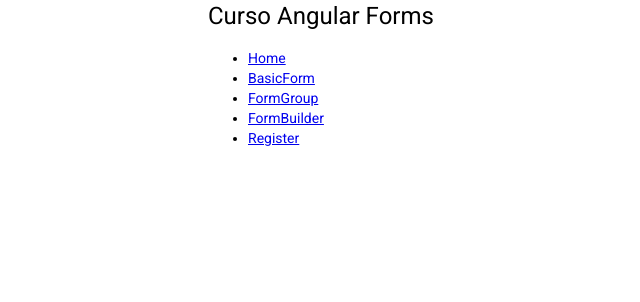
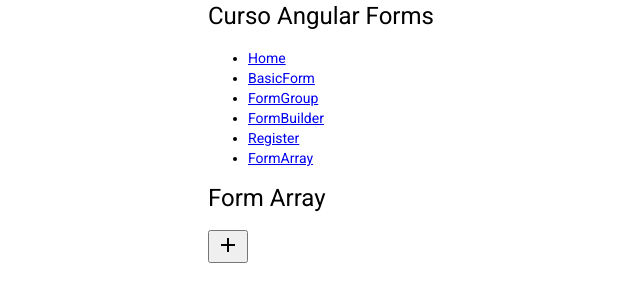
Before and after one commit to JuamBer/Platzi-CursoAngularForms, an Angular app: page /form-array in a window 1280 px wide. Before the commit this address led to /. Shown: the top 302 px of the page, without its empty margins (112-752 px from the left). Built offline with nearby package versions, Linux system fonts and the light colour scheme.

Commit message:
feat: Forms dinámicos con FormArray

```diff
--- a/src/app/app-routing.module.ts
+++ b/src/app/app-routing.module.ts
@@ -1,6 +1,7 @@
 import { NgModule } from '@angular/core';
 import { RouterModule, Routes } from '@angular/router';
 import { BasicFormComponent } from './components/basic-form/basic-form.component';
+import { FormArrayComponent } from './components/form-array/form-array.component';
 import { FormBuilderComponent } from './components/form-builder/form-builder.component';
 import { FormGroupComponent } from './components/form-group/form-group.component';
 import { RegisterComponent } from './components/register/register.component';
@@ -22,6 +23,10 @@
     path: 'register',
     component: RegisterComponent,
   },
+  {
+    path: 'form-array',
+    component: FormArrayComponent,
+  },
 ];
 
 @NgModule({
--- a/src/app/app.component.html
+++ b/src/app/app.component.html
@@ -7,6 +7,7 @@
       <li><a routerLink="/form-group">FormGroup</a></li>
       <li><a routerLink="/form-builder">FormBuilder</a></li>
       <li><a routerLink="/register">Register</a></li>
+      <li><a routerLink="/form-array">FormArray</a></li>
     </ul>
   </nav>
 </header>
--- a/src/app/app.module.ts
+++ b/src/app/app.module.ts
@@ -5,6 +5,7 @@
 import { MatCardModule } from '@angular/material/card';
 import { MatDatepickerModule } from '@angular/material/datepicker';
 import { MatFormFieldModule } from '@angular/material/form-field';
+import { MatIconModule } from '@angular/material/icon';
 import { MatInputModule } from '@angular/material/input';
 import { MatRadioModule } from '@angular/material/radio';
 import { MatSelectModule } from '@angular/material/select';
@@ -12,6 +13,7 @@
 import { AppRoutingModule } from './app-routing.module';
 import { AppComponent } from './app.component';
 import { BasicFormComponent } from './components/basic-form/basic-form.component';
+import { FormArrayComponent } from './components/form-array/form-array.component';
 import { FormBuilderComponent } from './components/form-builder/form-builder.component';
 import { FormErrorsComponent } from './components/form-errors/form-errors.component';
 import { FormGroupComponent } from './components/form-group/form-group.component';
@@ -28,6 +30,7 @@
     FormErrorsComponent,
     FormErrorsComponent,
     RegisterComponent,
+    FormArrayComponent,
   ],
   imports: [
     BrowserModule,
@@ -41,6 +44,7 @@
     MatRadioModule,
     MatSelectModule,
     MatCardModule,
+    MatIconModule,
   ],
   providers: [],
   bootstrap: [AppComponent],
--- /dev/null
+++ b/src/app/components/form-array/form-array.component.html
@@ -0,0 +1,32 @@
+<div class="container">
+  <h1>Form Array</h1>
+  <div class="add-lessons-form" [formGroup]="form">
+    <ng-container formArrayName="lessons">
+      <ng-container *ngFor="let lessonForm of lessons.controls; let i = index">
+        <div class="lesson-form-row" [formGroup]="getForm(lessonForm)">
+          <mat-form-field appearance="fill">
+            <input
+              matInput
+              formControlName="title"
+              placeholder="Lesson title"
+            />
+          </mat-form-field>
+          <mat-form-field appearance="fill">
+            <mat-select formControlName="level" placeholder="Lesson level">
+              <mat-option value="beginner">Beginner</mat-option>
+              <mat-option value="intermediate">Intermediate</mat-option>
+              <mat-option value="advanced">Advanced</mat-option>
+            </mat-select>
+          </mat-form-field>
+          <mat-icon class="delete-btn" (click)="deleteLesson(i)">
+            delete_forever</mat-icon
+          >
+        </div>
+      </ng-container>
+    </ng-container>
+
+    <button mat-mini-fab (click)="addLesson()">
+      <mat-icon class="add-course-btn">add</mat-icon>
+    </button>
+  </div>
+</div>
--- /dev/null
+++ b/src/app/components/form-array/form-array.component.ts
@@ -0,0 +1,43 @@
+import { Component, OnInit } from '@angular/core';
+import {
+  AbstractControl,
+  FormArray,
+  FormBuilder,
+  FormGroup,
+  Validators,
+} from '@angular/forms';
+
+@Component({
+  selector: 'app-form-array',
+  templateUrl: './form-array.component.html',
+  styleUrls: ['./form-array.component.scss'],
+})
+export class FormArrayComponent implements OnInit {
+  form = this.fb.group({
+    lessons: this.fb.array([]),
+  });
+
+  constructor(private fb: FormBuilder) {}
+
+  ngOnInit(): void {}
+
+  get lessons() {
+    return this.form.controls['lessons'] as FormArray;
+  }
+
+  addLesson() {
+    const lessonForm = this.fb.group({
+      title: ['', Validators.required],
+      level: ['beginner', Validators.required],
+    });
+
+    this.lessons.push(lessonForm);
+  }
+  deleteLesson(lessonIndex: number) {
+    this.lessons.removeAt(lessonIndex);
+  }
+
+  getForm(abstractControl: AbstractControl) {
+    return abstractControl as FormGroup;
+  }
+}
```
Also changed, not shown: src/app/components/form-array/form-array.component.scss (added), 1 other file (tests, documents, lock files or other folders).
